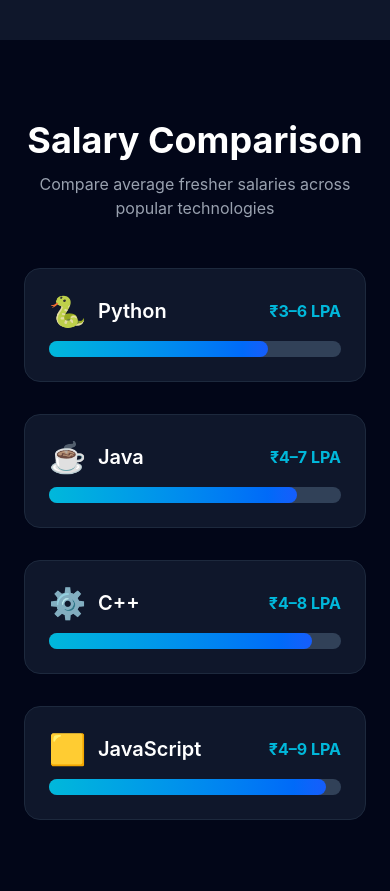
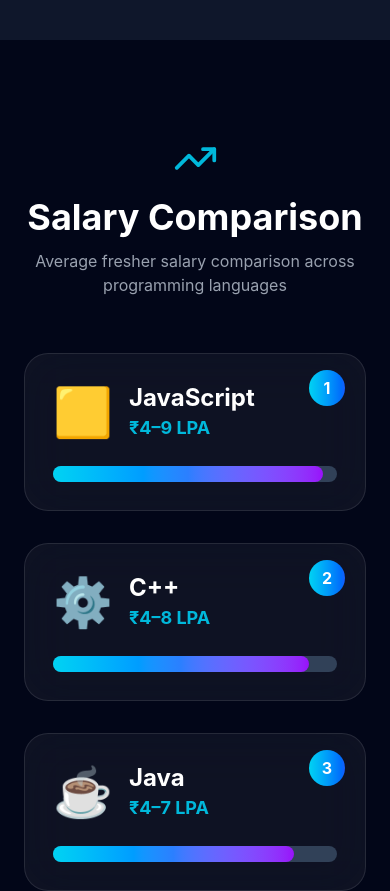
Before and after one commit to goggiharsha-oss/CodeCareer-AI, a React (Vite) app: page / in a window 390 px wide. Shown: the part 8160-9051 px from the top of the page. Built offline with nearby package versions, Linux system fonts and the light colour scheme.

Commit message:
Redesign SalaryComparison with premium glass UI

```diff
--- a/src/components/SalaryComparison.jsx
+++ b/src/components/SalaryComparison.jsx
@@ -1,174 +1,234 @@
 import { motion } from "framer-motion";
 import { useTheme } from "../context/ThemeContext";
+import { TrendingUp } from "lucide-react";
 
 function SalaryComparison() {
   const { darkMode } = useTheme();
 
   const salaries = [
     {
-      name: "Python",
-      icon: "🐍",
-      salary: "₹3–6 LPA",
-      width: "75%",
+      name: "JavaScript",
+      icon: "🟨",
+      salary: "₹4–9 LPA",
+      width: "95%",
+      rank: "1",
+    },
+    {
+      name: "C++",
+      icon: "⚙️",
+      salary: "₹4–8 LPA",
+      width: "90%",
+      rank: "2",
     },
     {
       name: "Java",
       icon: "☕",
       salary: "₹4–7 LPA",
       width: "85%",
+      rank: "3",
     },
     {
-      name: "C++",
-      icon: "⚙️",
-      salary: "₹4–8 LPA",
-      width: "90%",
-    },
-    {
-      name: "JavaScript",
-      icon: "🟨",
-      salary: "₹4–9 LPA",
-      width: "95%",
+      name: "Python",
+      icon: "🐍",
+      salary: "₹3–6 LPA",
+      width: "75%",
+      rank: "4",
     },
   ];
+
 
   return (
     <section
       id="salary"
-      className={`py-20 px-6 transition-colors duration-500 ${
+      className={`py-24 px-6 transition-all duration-500 ${
         darkMode
           ? "bg-slate-950"
-          : "bg-gradient-to-b from-white via-slate-50 to-cyan-50"
+          : "bg-gradient-to-b from-cyan-50 via-white to-slate-100"
       }`}
     >
 
-      <div className="max-w-5xl mx-auto">
+      <div className="max-w-6xl mx-auto">
 
-        <motion.h2
-          initial={{ opacity: 0, y: 20 }}
-          whileInView={{ opacity: 1, y: 0 }}
-          viewport={{ once: true }}
-          transition={{ duration: 0.6 }}
-          className={`text-4xl font-bold text-center ${
-            darkMode ? "text-white" : "text-slate-900"
+
+        <motion.div
+          initial={{opacity:0,y:30}}
+          whileInView={{opacity:1,y:0}}
+          viewport={{once:true}}
+          className="text-center mb-14"
+        >
+
+          <div className="flex justify-center mb-4">
+            <TrendingUp
+              size={45}
+              className="text-cyan-500"
+            />
+          </div>
+
+
+          <h2
+            className={`text-4xl font-bold ${
+              darkMode
+              ? "text-white"
+              : "text-slate-900"
             }`}
           >
             Salary Comparison
-        </motion.h2>
+          </h2>
 
 
           <p
-          className={`text-center mt-3 mb-12 ${
+            className={`mt-3 ${
               darkMode
               ? "text-gray-400"
               : "text-slate-600"
             }`}
           >
-          Compare average fresher salaries across popular technologies
+            Average fresher salary comparison across programming languages
           </p>
+
+        </motion.div>
 
 
 
-        <div className="space-y-8">
 
-          {salaries.map((item, index) => (
+        <div className="grid md:grid-cols-2 gap-8">
+
+
+        {salaries.map((item,index)=>(
+
 
           <motion.div
             key={item.name}
             initial={{
-                opacity: 0,
-                y: 30
+              opacity:0,
+              y:40
             }}
             whileInView={{
-                opacity: 1,
-                y: 0
+              opacity:1,
+              y:0
             }}
             viewport={{
-                once: true
+              once:true
             }}
             transition={{
-                duration: 0.5,
-                delay: index * 0.1
+              delay:index*0.15
             }}
             whileHover={{
-                scale: 1.03
+              y:-8,
+              scale:1.03
             }}
-              className={`p-6 rounded-2xl transition-all duration-300 ${
+
+            className={`
+            relative overflow-hidden
+            rounded-3xl p-7
+            backdrop-blur-xl
+            border
+            transition-all
+
+            ${
               darkMode
-                  ? "bg-slate-900 border border-slate-800"
-                  : "bg-white border border-cyan-100 shadow-lg hover:shadow-2xl"
+              ?
+              "bg-white/5 border-white/10 hover:shadow-cyan-500/20"
+              :
+              "bg-white/70 border-cyan-100 shadow-xl hover:shadow-cyan-200"
+            }
+            `}
+          >
+
+
+            {/* Rank */}
+            <div
+              className="
+              absolute top-4 right-5
+              w-9 h-9 rounded-full
+              bg-gradient-to-r from-cyan-400 to-blue-600
+              text-white
+              flex items-center justify-center
+              font-bold
+              "
+            >
+              {item.rank}
+            </div>
+
+
+
+            <div className="flex items-center gap-4 mb-6">
+
+              <span className="text-5xl">
+                {item.icon}
+              </span>
+
+
+              <div>
+
+                <h3
+                  className={`text-2xl font-bold ${
+                    darkMode
+                    ?"text-white"
+                    :"text-slate-900"
                   }`}
                 >
-
-              <div
-                className={`flex justify-between items-center mb-3 ${
-                  darkMode
-                    ? "text-white"
-                    : "text-slate-900"
-                }`}
-              >
-
-                <div className="flex items-center gap-3">
-
-                  <motion.span
-                    whileHover={{
-                      scale: 1.2
-                    }}
-                    className="text-3xl"
-                  >
-                    {item.icon}
-                  </motion.span>
+                  {item.name}
+                </h3>
 
 
-                  <span className="text-xl font-semibold">
-                    {item.name}
-                  </span>
+                <p className="text-cyan-500 font-bold text-lg">
+                  {item.salary}
+                </p>
+
+              </div>
 
             </div>
 
 
-                <span className="text-cyan-500 font-bold">
-                  {item.salary}
-                </span>
-
-              </div>
-
 
             <div
-                className={`w-full h-4 rounded-full ${
+              className={`h-4 rounded-full ${
                 darkMode
-                    ? "bg-slate-700"
-                    : "bg-gray-200"
+                ?"bg-slate-700"
+                :"bg-gray-200"
               }`}
             >
 
               <motion.div
                 initial={{
-                    width: 0
+                  width:0
                 }}
                 whileInView={{
-                    width: item.width
+                  width:item.width
                 }}
                 viewport={{
-                    once: true
+                  once:true
                 }}
                 transition={{
-                    duration: 1
+                  duration:1
                 }}
-                  className="h-4 rounded-full bg-gradient-to-r from-cyan-500 to-blue-600"
+                className="
+                h-full rounded-full
+                bg-gradient-to-r
+                from-cyan-400
+                via-blue-500
+                to-purple-600
+                "
               />
 
             </div>
 
+
           </motion.div>
 
+
         ))}
+
 
         </div>
 
       </div>
 
+
     </section>
   );
 }
 
+
 export default SalaryComparison;
```
Lines whose indentation alone changed are shown as unchanged.
